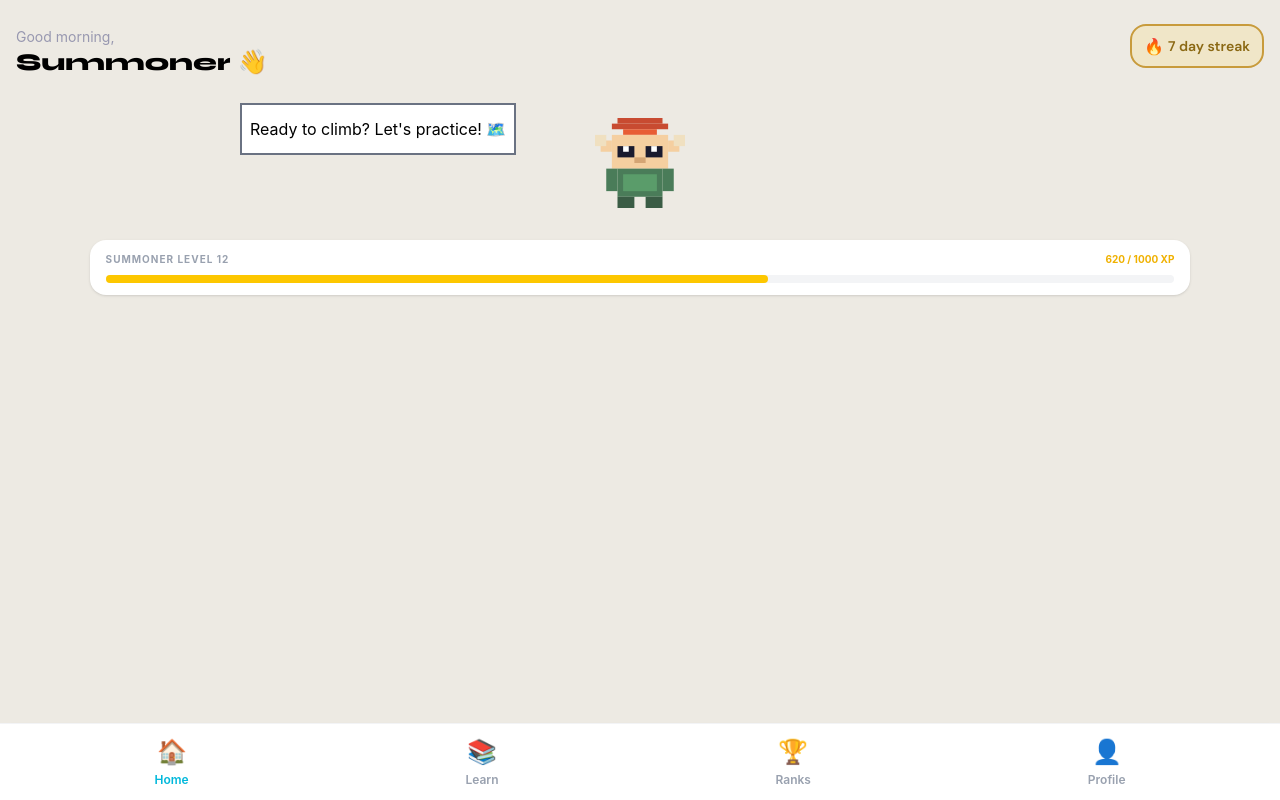
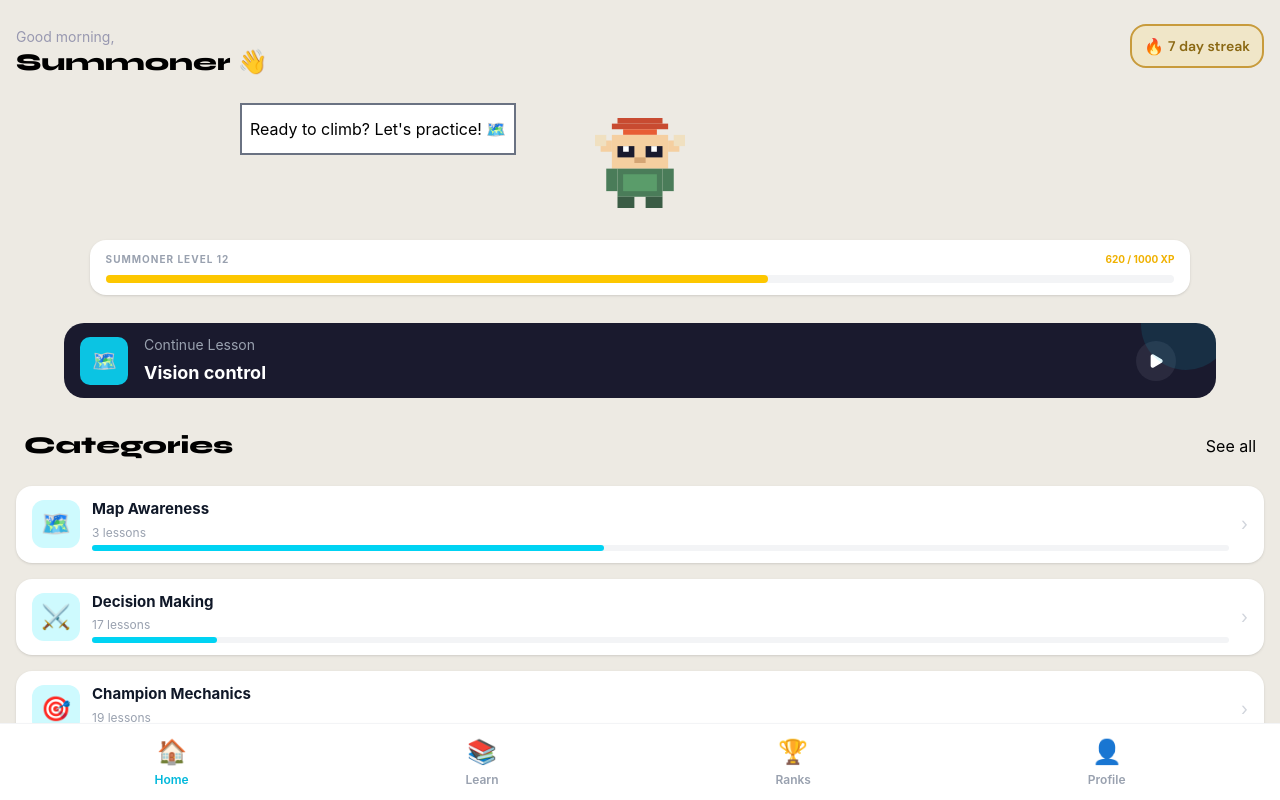
Before and after one commit to Chris-wav/lproject, a React (Vite) app in the folder lol-academy/: page / in a window 1280 px wide. Built offline with nearby package versions, Linux system fonts and the light colour scheme.

Commit message:
home page:done start of the category pages. Nothing dynamic except the navigation in some paths No logic added yet.

```diff
--- a/lol-academy/src/components/BottomNav.tsx
+++ b/lol-academy/src/components/BottomNav.tsx
@@ -11,7 +11,7 @@ const BottomNav = () => {
   ];
 
   return (
-    <nav className="fixed bottom-0 left-0 right-0 bg-white border-t border-gray-100 shadow-lg px-4 py-2 z-50">
+    <nav className="fixed bottom-0 left-0 right-0 bg-white border-t border-gray-100 shadow-lg  px-4 py-2 z-50">
       <div className="flex justify-around items-center">
         {tabs.map((tab) => {
           const isActive = location.pathname === tab.to;
--- /dev/null
+++ b/lol-academy/src/components/Categories.tsx
@@ -0,0 +1,28 @@
+import CategoryCard from "./CategoryCard";
+import { Link } from "@tanstack/react-router";
+import { categories } from "../data/content";
+const Categories = () => {
+  return (
+    <div className="flex flex-col gap-4 mt-6 px-4 pb-5">
+      <div className="flex justify-between items-center px-2">
+        <span className="font-[710] font-display text-2xl py-2 ">
+          Categories
+        </span>{" "}
+        <a href="">See all</a>
+      </div>
+      {categories.map((category) => (
+        <Link key={category.id} to="/category/$id" params={{ id: category.id }}>
+          <CategoryCard
+            category={category.title}
+            icon={category.icon}
+            lessons={Math.floor(Math.random() * 20) + 1}
+            progress={Math.floor(Math.random() * 100) + 1}
+            id={category.id}
+          />
+        </Link>
+      ))}
+    </div>
+  );
+};
+
+export default Categories;
--- /dev/null
+++ b/lol-academy/src/components/CategoryCard.tsx
@@ -0,0 +1,37 @@
+import React from "react";
+
+interface Props {
+  category: string;
+  icon: string;
+  lessons: number;
+  progress: number;
+  id: string;
+}
+
+const CategoryCard = ({ category, icon, lessons, progress, id }: Props) => {
+  return (
+    <div className="flex items-center justify-between bg-white rounded-2xl px-4 py-3 shadow-sm">
+      {/* Icon */}
+      <div className="bg-cyan-100 rounded-xl w-12 h-12 flex items-center justify-center text-2xl shrink-0">
+        {icon}
+      </div>
+
+      {/* Content */}
+      <div className="flex flex-col gap-1 flex-1 mx-3">
+        <span className="font-bold text-[15px] text-gray-900">{category}</span>
+        <span className="text-xs text-gray-400">{lessons} lessons</span>
+        <div className="w-full bg-gray-100 rounded-full h-1.5">
+          <div
+            className="bg-cyan-400 h-1.5 rounded-full transition-all"
+            style={{ width: `${progress}%` }}
+          />
+        </div>
+      </div>
+
+      {/* Arrow */}
+      <span className="text-gray-300 text-lg shrink-0">›</span>
+    </div>
+  );
+};
+
+export default CategoryCard;
--- /dev/null
+++ b/lol-academy/src/components/CategoryHero.tsx
@@ -0,0 +1,69 @@
+import type { Lesson } from "../types/types";
+
+interface Props {
+  title: string;
+  icon: string;
+  lessons: Lesson[];
+  description: string;
+  progress: number;
+}
+
+const CategoryHero = ({
+  title,
+  icon,
+  lessons,
+  description,
+  progress,
+}: Props) => {
+  const totalQuestions = lessons.reduce(
+    (acc, lesson) => acc + lesson.questions.length,
+    0,
+  );
+
+  const [first, ...rest] = title.split(" ");
+  const second = rest.join(" ");
+
+  return (
+    <div className="bg-[#1A1A2E] rounded-[24px] mx-4 mt-4 p-5 relative overflow-hidden">
+      {/* Decorative circles */}
+      <div className="rounded-full bg-circle-bg w-[110px] h-[110px] absolute right-[-20px] top-[-20px]" />
+      <div className="rounded-full bg-circle-bg w-[60px] h-[60px] absolute right-[60px] bottom-[-20px]" />
+
+      {/* Top row: icon + title + meta */}
+      <div className="flex items-center gap-4 mb-4 relative z-10">
+        <div className="bg-cyan-400/20 rounded-[16px] w-14 h-14 flex items-center justify-center text-3xl flex-shrink-0">
+          {icon}
+        </div>
+        <div>
+          <div className="font-display font-[800] text-white text-[22px]">
+            {title}
+          </div>
+          <div className="text-white/40 text-[12px] mt-1">
+            {lessons.length} lessons · {totalQuestions} questions
+          </div>
+        </div>
+      </div>
+
+      {/* Description */}
+      <p className="text-white/50 text-[13px] leading-relaxed mb-4 relative z-10">
+        {description}
+      </p>
+
+      {/* Progress bar */}
+      <div className="relative z-10">
+        <div className="flex justify-between text-[11px] mb-1.5">
+          <span className="text-white/30">Overall Progress</span>
+          <span className="text-cyan-400 font-[600]">{progress}%</span>
+        </div>
+        <div className="w-full bg-white/10 rounded-full h-1.5">
+          <div
+            className="bg-cyan-400 h-1.5 rounded-full transition-all"
+            style={{ width: `${progress}%` }}
+          />
+        </div>
+      </div>
+    </div>
+  );
+};
+
+export default CategoryHero;
--- /dev/null
+++ b/lol-academy/src/components/ContinueLesson.tsx
@@ -0,0 +1,24 @@
+import { Play } from "lucide-react";
+
+const ContinueLesson = () => {
+  return (
+    <div className=" flex justify-between w-[90%] bg-[#1A1A2E] rounded-[20px] h-auto mx-auto mt-7 relative overflow-hidden">
+      <div className="h-[75px] flex">
+        <div className="rounded-full bg-circle-bg w-[90px] h-[90px] absolute right-[-15px] bottom-7   "></div>
+        <span className="p-6 h-px bg-[#0BC4E3] w-[30px] block my-auto mx-4  flex justify-center items-center  text-white text-xl font-bold rounded-[10px]">
+          🗺️
+        </span>
+        <div className="flex flex-col justify-center  gap-1">
+          <span className=" text-gray-400   text-sm ">Continue Lesson</span>
+          <span className="text-white text-lg font-bold ">Vision control</span>
+        </div>
+      </div>
+
+      <button className="mr-10 text-white bg-[#2a2a3e] w-10 h-10 rounded-full my-auto flex justify-center items-center">
+        <Play size={16} fill="white" />
+      </button>
+    </div>
+  );
+};
+
+export default ContinueLesson;
--- a/lol-academy/src/data/content.ts
+++ b/lol-academy/src/data/content.ts
@@ -5,6 +5,8 @@ export const categories: Category[] = [
     id: "map-awareness",
     title: "Map Awareness",
     icon: "🗺️",
+    description:
+      "Learn how to read the minimap, track enemy positions, and use vision control to gain a strategic advantage over your opponents.",
     lessons: [
       {
         id: "vision-control",
@@ -139,6 +141,8 @@ export const categories: Category[] = [
     id: "decision-making",
     title: "Decision Making",
     icon: "⚔️",
+    description:
+      "Master the art of in-game decision making — from objective priority to knowing when to fight or disengage.",
     lessons: [
       {
         id: "objective-priority",
@@ -267,6 +271,8 @@ export const categories: Category[] = [
     id: "champion-mechanics",
     title: "Champion Mechanics",
     icon: "🎯",
+    description:
+      "Improve your mechanical skills by learning ability combos, resource management, and how to maximize your champion's potential.",
     lessons: [
       {
         id: "ability-combos",
--- a/lol-academy/src/index.css
+++ b/lol-academy/src/index.css
@@ -4,4 +4,5 @@
   --font-display: "Syne", sans-serif;
   --font-body: "DM Sans", sans-serif;
   --radius-chat: 16px 16px 16px 4px;
+  --color-circle-bg: rgba(11, 196, 227, 0.12);
 }
--- a/lol-academy/src/routes/category.$id.tsx
+++ b/lol-academy/src/routes/category.$id.tsx
@@ -1,7 +1,33 @@
 import { createFileRoute } from "@tanstack/react-router";
+import { categories } from "../data/content";
+import { ArrowLeft } from "lucide-react";
+import { Link } from "@tanstack/react-router";
+import CategoryHero from "../components/CategoryHero";
 
 export const Route = createFileRoute("/category/$id")({
   component: () => {
-    return <h1>Category</h1>;
+    const id = Route.useParams().id;
+    const category = categories.find((c) => c.id === id);
+    return (
+      <div className="">
+        <div className="flex items-center gap-4 p-4">
+          <Link to="/">
+            <span>
+              <ArrowLeft />
+            </span>
+          </Link>
+          <h1 className="font-[720] font-display text-2xl">
+            {category?.title}
+          </h1>
+        </div>
+        <CategoryHero
+          title={category?.title}
+          icon={category?.icon}
+          lessons={category?.lessons}
+          description={category?.description}
+          progress={Math.floor(Math.random() * 100) + 1}
+        />
+      </div>
+    );
   },
 });
--- a/lol-academy/src/routes/index.tsx
+++ b/lol-academy/src/routes/index.tsx
@@ -1,6 +1,8 @@
 import { createFileRoute } from "@tanstack/react-router";
 import TopBar from "../components/TopBar";
 import Level from "../components/Level";
+import ContinueLesson from "../components/ContinueLesson";
+import Categories from "../components/Categories";
 
 export const Route = createFileRoute("/")({
   component: RouteComponent,
@@ -11,6 +13,8 @@ function RouteComponent() {
     <>
       <TopBar />
       <Level />
+      <ContinueLesson />
+      <Categories />
     </>
   );
 }
--- a/lol-academy/src/types/types.ts
+++ b/lol-academy/src/types/types.ts
@@ -25,4 +25,5 @@ export interface Category {
   title: string;
   lessons: Lesson[];
   icon: string;
+  description: string;
 }
```
